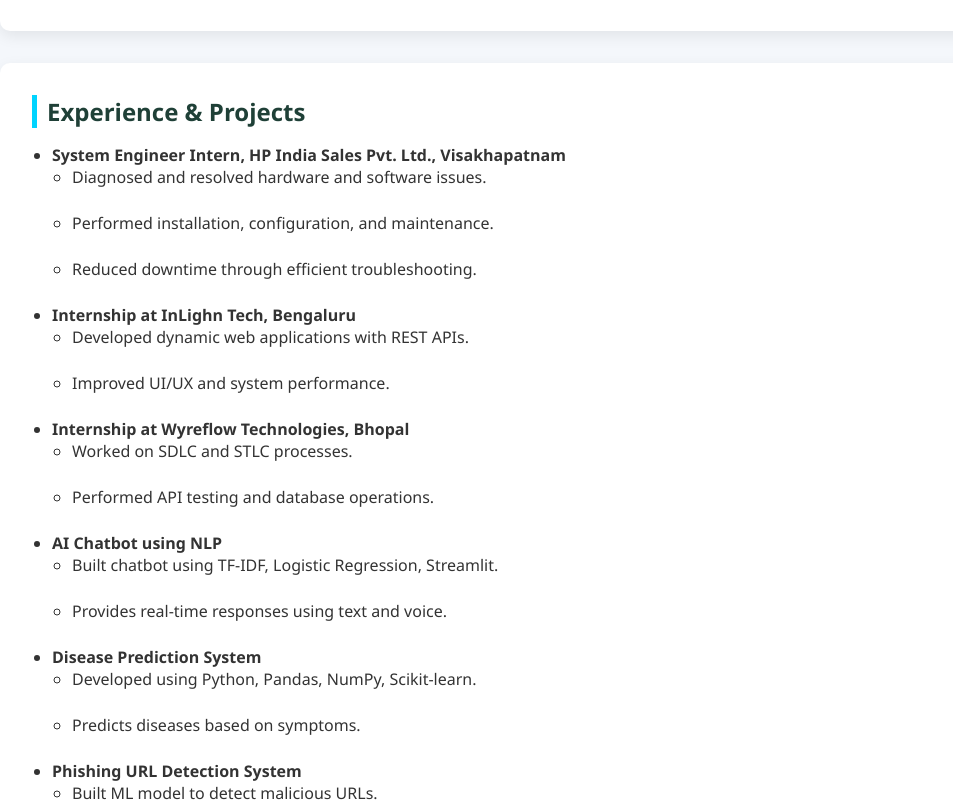
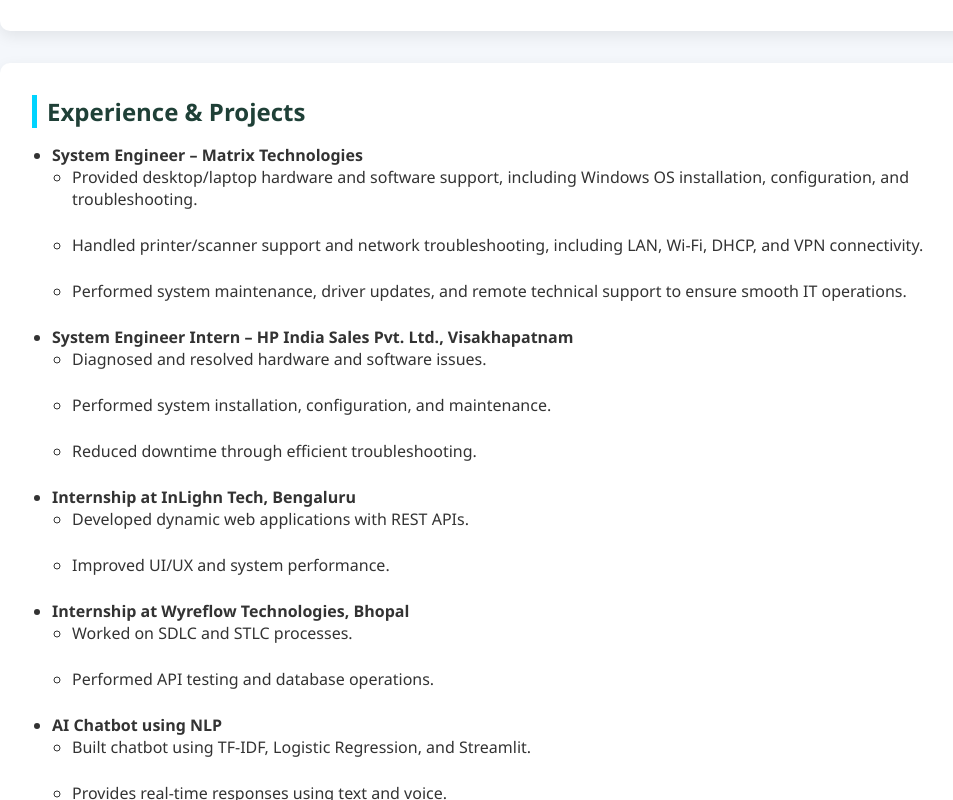
Before and after one commit to Prasanth-malla/prasanth-portfolio, a plain HTML site: page index.html in a window 1280 px wide. Shown: the part 2000-2800 px from the top of the page, without its empty margins (110-1063 px from the left). Drawn offline with Linux system fonts and the light colour scheme.

Commit message:
Fix HTML structure and update content

```diff
--- a/index.html
+++ b/index.html
@@ -115,7 +115,7 @@
     <a href="#skills">Skills</a>
     <a href="#achievements">Achievements</a>
     <a href="#strengths">Strengths</a>
-    <a href="#certifications">Certificates</a>
+    <a href="#certifications">Certifications</a>
     <a href="#projects">Projects</a>
     <a href="#personal">Profiles</a>
 </nav>
@@ -187,16 +187,26 @@
 </ul>
 </section>
 
+
 <section id="projects" class="projects">
 <h2>Experience & Projects</h2>
 
 <ul>
 
 <li>
-<strong>System Engineer Intern, HP India Sales Pvt. Ltd., Visakhapatnam</strong>
+<strong>System Engineer – Matrix Technologies</strong>
+<ul>
+<li>Provided desktop/laptop hardware and software support, including Windows OS installation, configuration, and troubleshooting.</li>
+<li>Handled printer/scanner support and network troubleshooting, including LAN, Wi-Fi, DHCP, and VPN connectivity.</li>
+<li>Performed system maintenance, driver updates, and remote technical support to ensure smooth IT operations.</li>
+</ul>
+</li>
+
+<li>
+<strong>System Engineer Intern – HP India Sales Pvt. Ltd., Visakhapatnam</strong>
 <ul>
 <li>Diagnosed and resolved hardware and software issues.</li>
-<li>Performed installation, configuration, and maintenance.</li>
+<li>Performed system installation, configuration, and maintenance.</li>
 <li>Reduced downtime through efficient troubleshooting.</li>
 </ul>
 </li>
@@ -220,7 +230,7 @@
 <li>
 <strong>AI Chatbot using NLP</strong>
 <ul>
-<li>Built chatbot using TF-IDF, Logistic Regression, Streamlit.</li>
+<li>Built chatbot using TF-IDF, Logistic Regression, and Streamlit.</li>
 <li>Provides real-time responses using text and voice.</li>
 </ul>
 </li>
@@ -228,7 +238,7 @@
 <li>
 <strong>Disease Prediction System</strong>
 <ul>
-<li>Developed using Python, Pandas, NumPy, Scikit-learn.</li>
+<li>Developed using Python, Pandas, NumPy, and Scikit-learn.</li>
 <li>Predicts diseases based on symptoms.</li>
 </ul>
 </li>
@@ -236,14 +246,14 @@
 <li>
 <strong>Phishing URL Detection System</strong>
 <ul>
-<li>Built ML model to detect malicious URLs.</li>
-<li>Classifies URLs as safe or phishing in real-time.</li>
+<li>Built an ML model to detect malicious URLs.</li>
+<li>Classifies URLs as safe or phishing in real time.</li>
 </ul>
 </li>
 
 </ul>
+</section>
 
-</section>
 
 <section id="personal">
 <h2>Profiles & Personal Details</h2>
```
